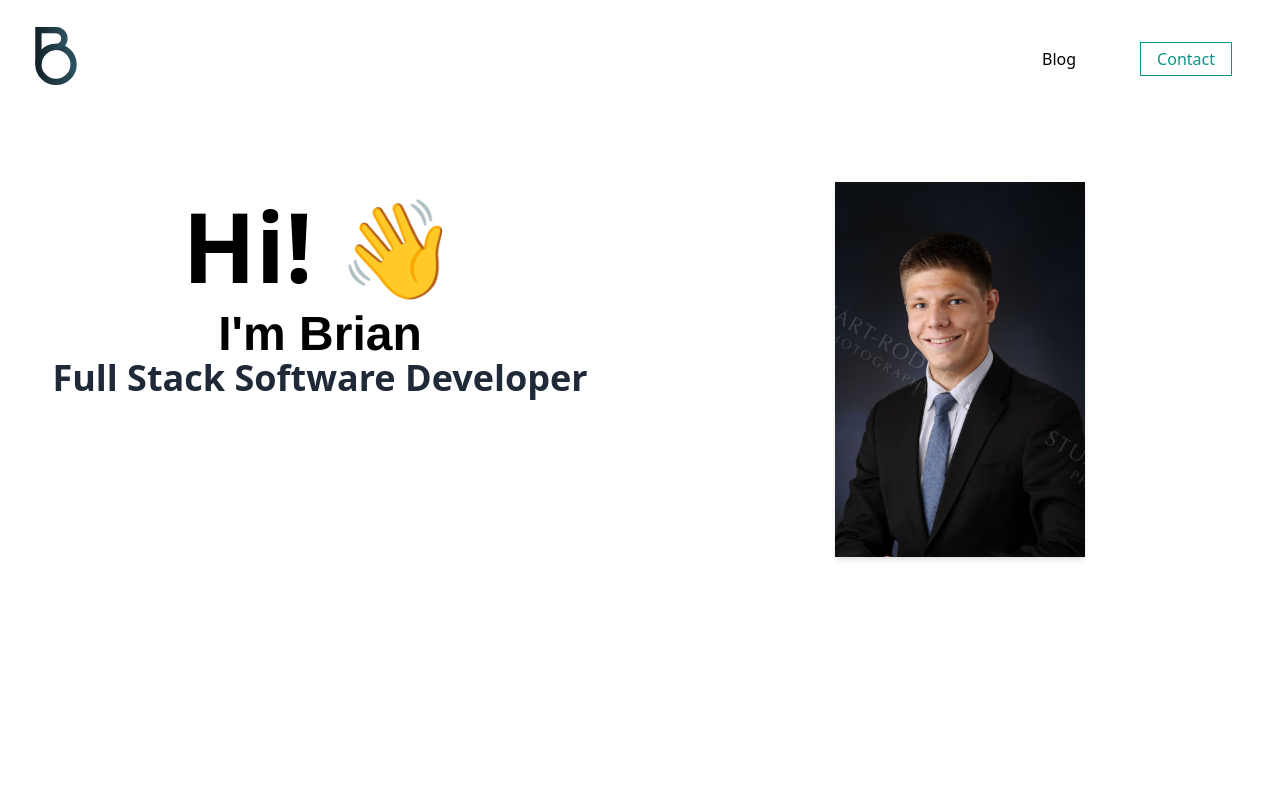
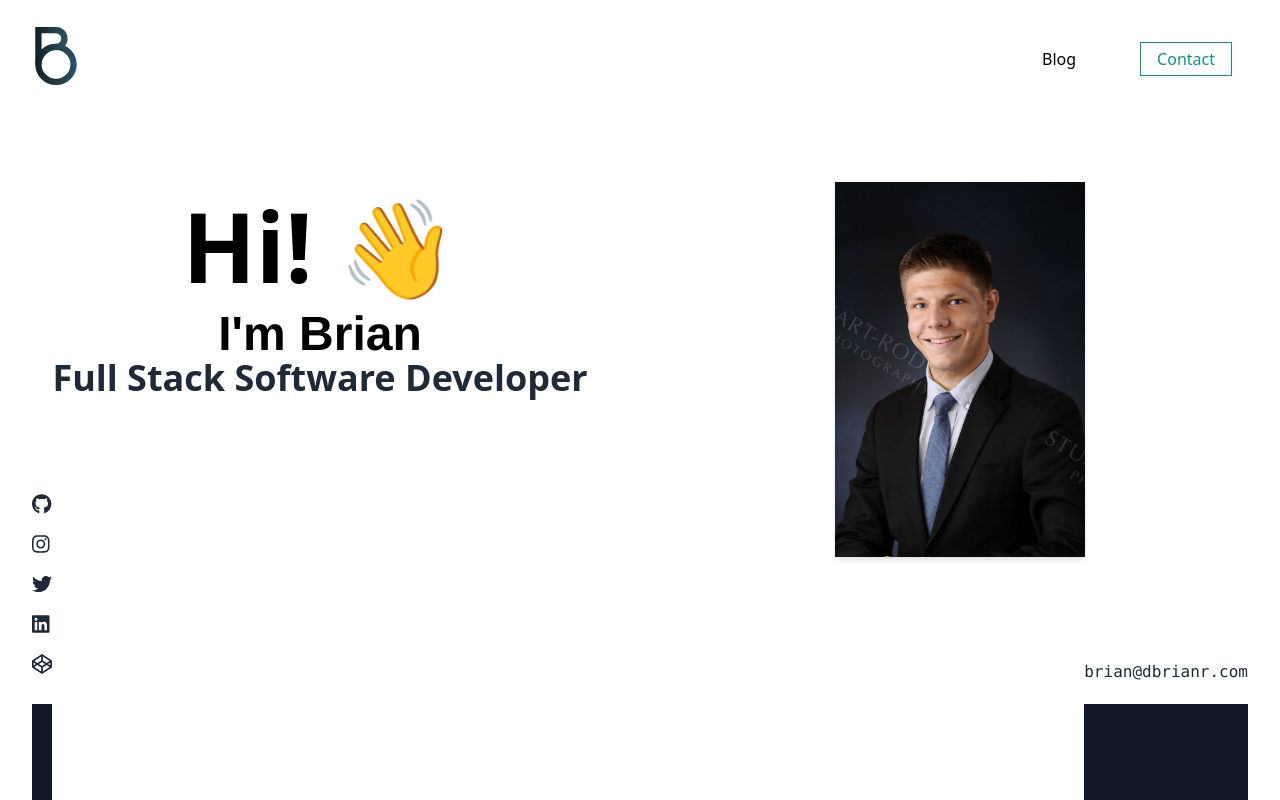
Before and after one commit to reichman2/portfolio, a Next.js app: page / in a window 1280 px wide. Shown: the top 800 px of the page. Built offline with nearby package versions, Linux system fonts and the light colour scheme.

Commit message:
Add some socials

```diff
--- /dev/null
+++ b/src/components/Social.tsx
@@ -0,0 +1,36 @@
+import { FontAwesomeIcon } from "@fortawesome/react-fontawesome";
+import { faCodepen, faGithub, faInstagram, faLinkedin, faTwitter } from '@fortawesome/free-brands-svg-icons';
+
+export interface SocialProps {
+
+}
+
+const Social: React.FC<SocialProps> = () => {
+  let liClass = "py-2 transition-all transform hover:text-teal-600 hover:-translate-y-1";
+
+  return (
+    <>
+      <div className="hidden lg:block fixed bottom-0 left-8 z-20">
+        <ul className="text-gray-800">
+          <li className={ liClass }><a href="https://github.com/reichman2/"><FontAwesomeIcon size="lg" icon={ faGithub } /></a></li>
+          <li className={ liClass }><a href="https://instagram.com/reichman2/"><FontAwesomeIcon size="lg" icon={ faInstagram } /></a></li>
+          <li className={ liClass }><a href="https://twitter.com/dbrianr"><FontAwesomeIcon size="lg" icon={ faTwitter } /></a></li>
+          <li className={ liClass }><a href="https://www.linkedin.com/in/brian-reich-425518203/"><FontAwesomeIcon size="lg" icon={ faLinkedin } /></a></li>
+          {/* <li><a href=""><Image </a></li> */}
+          <li className={ liClass }><a href="https://codepen.io/reichman2/"><FontAwesomeIcon icon={ faCodepen } size="lg" /></a></li>
+        </ul>
+
+        <span className="w-0.25 h-24 bg-gray-900 block my-0 mx-auto mt-5"></span>
+      </div>
+
+      <div className="hidden lg:block fixed bottom-0 right-8 z-20 text-gray-800 cursor-pointer">
+        <span className="v-text hover:text-teal-600 transform hover:-translate-y-1 transition-all font-mono">
+          <a href="mailto:brian@dbrianr.com">brian@dbrianr.com</a>
+        </span>
+        <span className="w-0.25 h-24 bg-gray-900 block my-0 mx-auto mt-5"></span>
+      </div>
+    </>
+  );
+}
+
+export default Social;
--- a/src/templates/Layout.tsx
+++ b/src/templates/Layout.tsx
@@ -1,11 +1,13 @@
 import Header from "../components/Header";
 import Footer from "../components/Footer";
+import Social from "src/components/Social";
 
 
 const Layout = ({ children, currPage }) => {
   return (
     <>
       <Header currPage={ currPage || "" } />
+      <Social />
       <main className="bg-gray-100">{ children }</main>
       <Footer />
     </>
```
